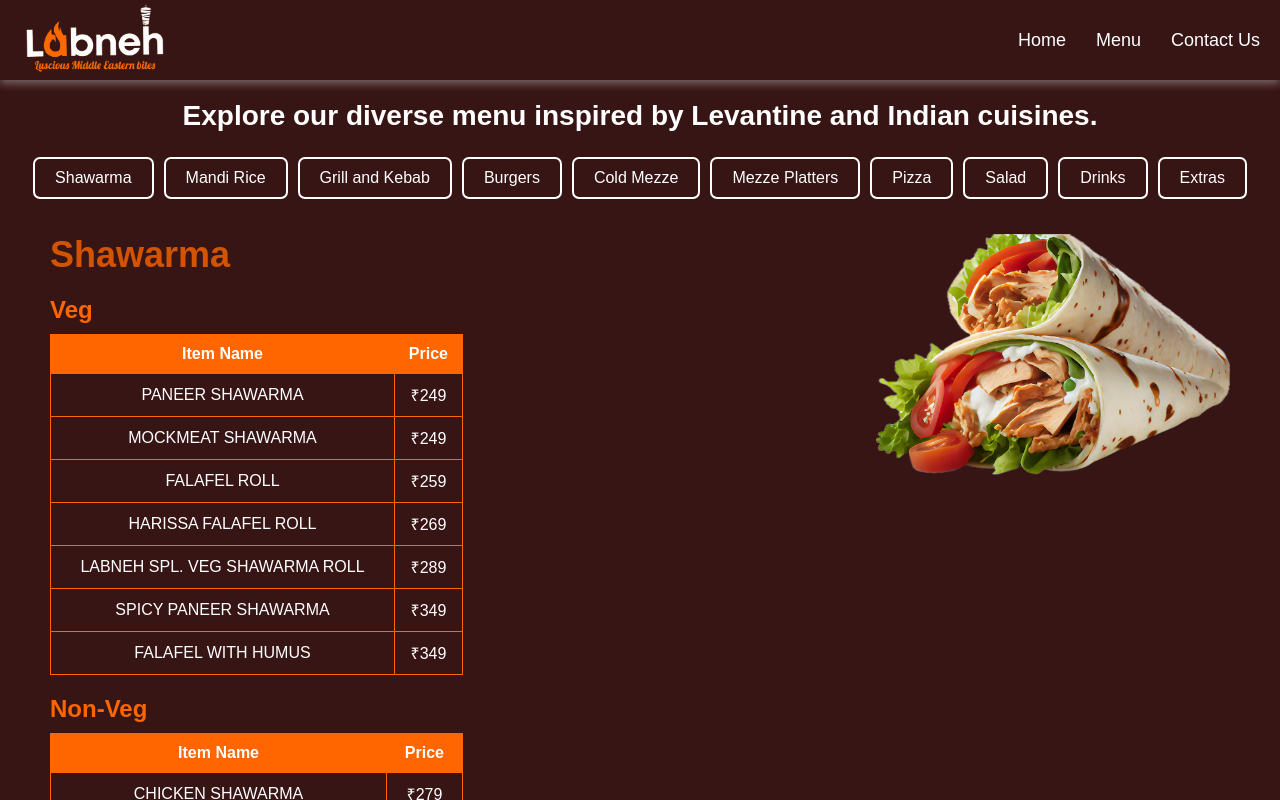
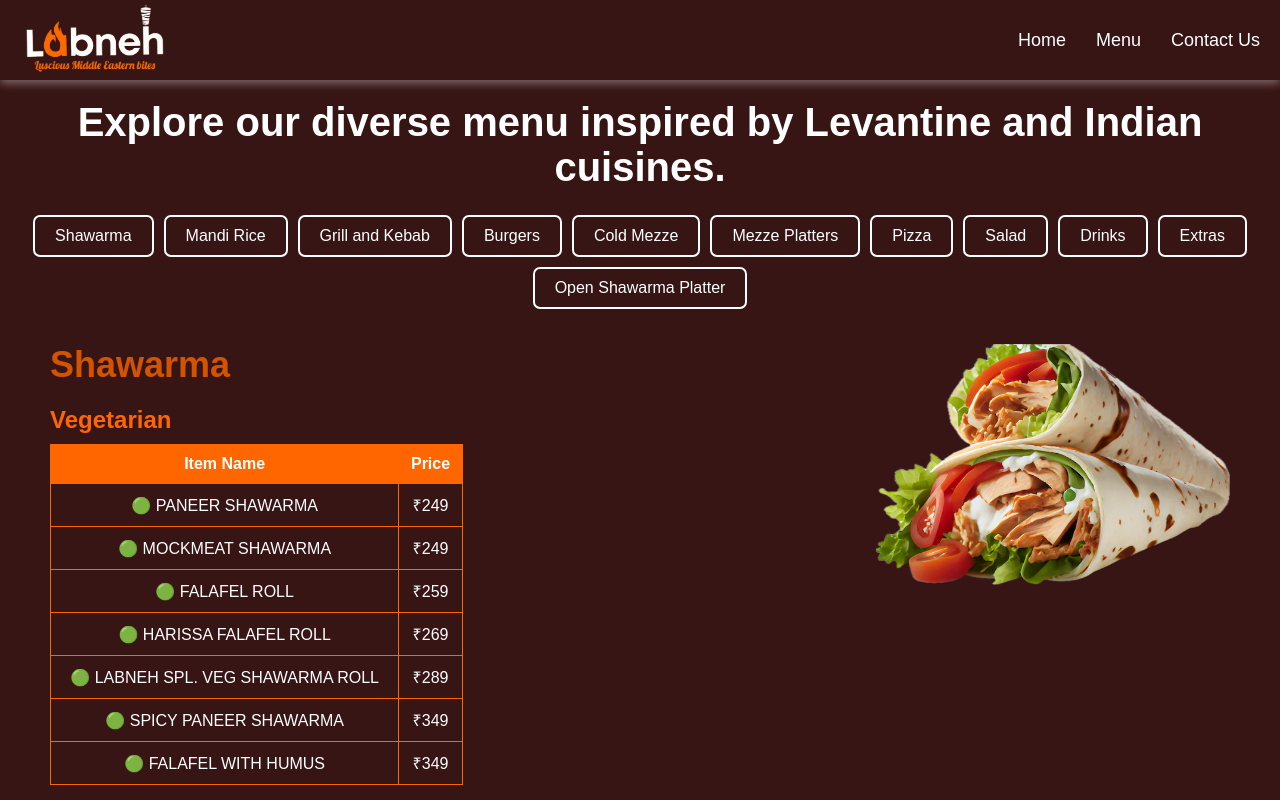
Before and after one commit to mudabbir525/labneh-foods, a React (Vite) app: page /menu in a window 1280 px wide. Both pictures are taken after a click on the button "Shawarma". Shown: the top 800 px of the page. Built offline with nearby package versions, Linux system fonts and the light colour scheme.

Commit message:
Update Menu.jsx

```diff
--- a/src/pages/Menu.jsx
+++ b/src/pages/Menu.jsx
@@ -11,12 +11,11 @@ import saladImage from '../assets/salad.png';
 import drinksImage from '../assets/drinks.png';
 import extrasImage from '../assets/extras.png';
 
-
-
+const vegDot = '🟢'; // Green dot for veg
+const nonVegDot = '🔴'; // Red dot for non-veg
 
 const Menu = () => {
   const [selectedCategory, setSelectedCategory] = useState(null);
-
 
   const menuItems = {
     Shawarma: {
@@ -33,11 +32,9 @@ const Menu = () => {
         { name: 'LAMB SHAWARMA', price: 319, type: 'non-veg' },
         { name: 'LAMB KAFTA ROLL', price: 319, type: 'non-veg' },
         { name: 'LABNEH SPL. SHAWARMA ROLL', price: 339, type: 'non-veg' },
-
-
-        { name:'SPICY PANEER SHAWARMA' , price: 349, type: 'veg' },
-        { name:'FALAFEL WITH HUMUS' , price: 349, type: 'veg' },
-        { name:'CHICKEN SHAWARMA' , price: 379, type: 'non-veg' },
+        { name: 'SPICY PANEER SHAWARMA', price: 349, type: 'veg' },
+        { name: 'FALAFEL WITH HUMUS', price: 349, type: 'veg' },
+        { name: 'CHICKEN SHAWARMA', price: 379, type: 'non-veg' },
       ],
       image: shawarmaImage,
     },
@@ -46,7 +43,7 @@ const Menu = () => {
         { name: 'Veg Mandi Rice', price: 200, type: 'veg' },
         { name: 'Chicken Mandi Rice', price: 250, type: 'non-veg' },
         { name: 'Mutton Mandi Rice', price: 300, type: 'non-veg' },
-        { name: 'Fish Mandi Rice', price: 400, type: 'veg' },
+        { name: 'Fish Mandi Rice', price: 400, type: 'non-veg' },
       ],
       image: mandiRiceImage,
     },
@@ -113,11 +110,25 @@ const Menu = () => {
       ],
       image: extrasImage,
     },
+    'Open Shawarma Platter': {
+      items: [
+        { name: 'Paneer Shawarma Platter', price: 349, type: 'veg' },
+        { name: 'Chicken Shawarma Platter', price: 379, type: 'non-veg' },
+        { name: 'Lamb Shawarma Platter', price: 399, type: 'non-veg' },
+      ],
+      image: shawarmaImage,
+    },
+  };
+
+  const shouldDisplayNonVegTable = (category) => {
+    return category !== 'Drinks' && category !== 'Extras';
   };
 
   return (
     <div className="menu">
-     <div className="menu-heading">  <h3>Explore our diverse menu inspired by Levantine and Indian cuisines.</h3>  </div>
+      <div className="menu-heading">
+        <h1>Explore our diverse menu inspired by Levantine and Indian cuisines.</h1>
+      </div>
       <div className="menu-buttons">
         {Object.keys(menuItems).map((category) => (
           <button
@@ -135,7 +146,7 @@ const Menu = () => {
           <div className="menu-details">
             <h2>{selectedCategory}</h2>
             <div className="table-container">
-              <h3>Veg</h3>
+              <h3>Vegetarian</h3>
               <table className="table">
                 <thead>
                   <tr>
@@ -145,18 +156,19 @@ const Menu = () => {
                 </thead>
                 <tbody>
                   {menuItems[selectedCategory].items
-                    .filter((item) => item.type === 'veg')
+                    .filter(item => item.type === 'veg')
                     .map((item, i) => (
                       <tr key={i}>
-                        <td>{item.name}</td>
+                        <td>{vegDot} {item.name}</td>
                         <td>₹{item.price}</td>
                       </tr>
                     ))}
                 </tbody>
               </table>
             </div>
+            {shouldDisplayNonVegTable(selectedCategory) && (
               <div className="table-container">
-              <h3>Non-Veg</h3>
+                <h3>Non-Vegetarian</h3>
                 <table className="table">
                   <thead>
                     <tr>
@@ -166,22 +178,20 @@ const Menu = () => {
                   </thead>
                   <tbody>
                     {menuItems[selectedCategory].items
-                    .filter((item) => item.type === 'non-veg')
+                      .filter(item => item.type === 'non-veg')
                       .map((item, i) => (
                         <tr key={i}>
-                        <td>{item.name}</td>
+                          <td>{nonVegDot} {item.name}</td>
                           <td>₹{item.price}</td>
                         </tr>
                       ))}
                   </tbody>
                 </table>
               </div>
+            )}
           </div>
           <div className="menu-image">
-            <img
-              src={menuItems[selectedCategory].image}
-              alt={selectedCategory}
-            />
+            <img src={menuItems[selectedCategory].image} alt={selectedCategory} className="category-image" />
           </div>
         </div>
       )}
```
Lines whose indentation alone changed are shown as unchanged.
